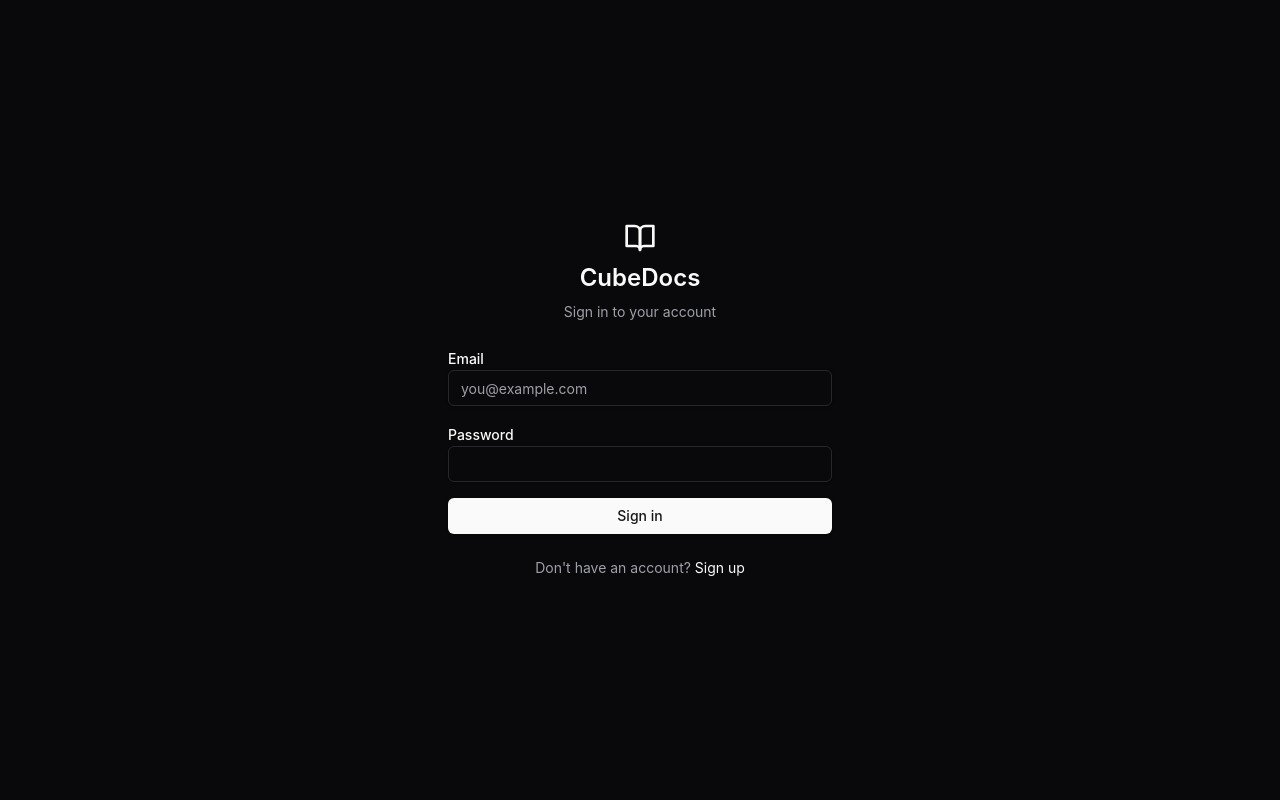
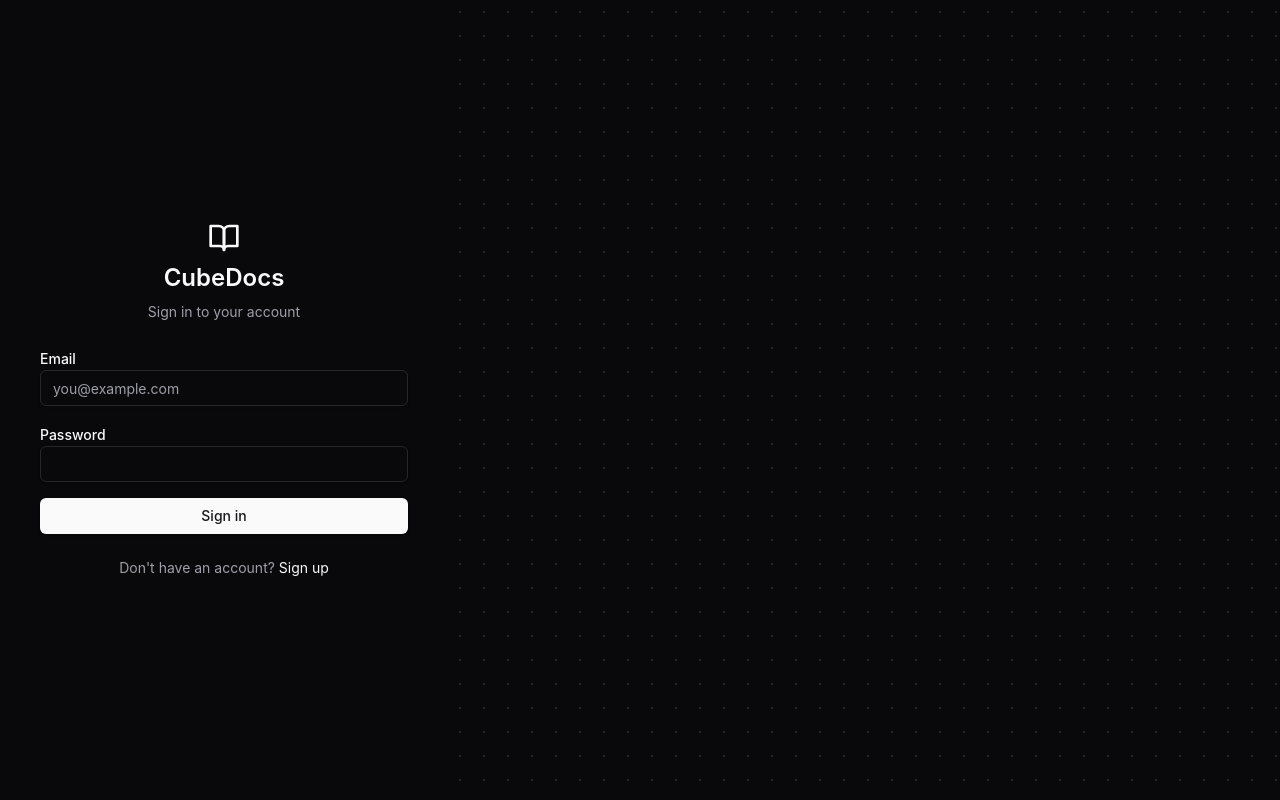
Before and after one commit to CubityFirst/cubedocs, a React (Vite) app in the folder packages/frontend/: page /login in a window 1280 px wide. Built offline with nearby package versions, Linux system fonts and the light colour scheme.

Commit message:
new register form

```diff
--- /dev/null
+++ b/packages/frontend/src/components/AuthForm.tsx
@@ -0,0 +1,63 @@
+import { BookOpen } from "lucide-react";
+import { Button } from "@/components/ui/button";
+
+interface AuthFormProps {
+  title: string;
+  subtitle: string;
+  submitLabel: string;
+  loading?: boolean;
+  error?: string | null;
+  onSubmit: (e: React.FormEvent) => void;
+  children: React.ReactNode;
+  footer: React.ReactNode;
+}
+
+export function AuthForm({
+  title,
+  subtitle,
+  submitLabel,
+  loading,
+  error,
+  onSubmit,
+  children,
+  footer,
+}: AuthFormProps) {
+  return (
+    <div className="flex min-h-screen">
+      <div className="flex w-full max-w-md flex-col items-center justify-center px-10">
+        <div className="w-full max-w-sm space-y-6">
+          <div className="flex flex-col items-center gap-2 text-center">
+            <BookOpen className="h-8 w-8 text-primary" />
+            <h1 className="text-2xl font-semibold">{title}</h1>
+            <p className="text-sm text-muted-foreground">{subtitle}</p>
+          </div>
+
+          {error && (
+            <p className="rounded-md bg-destructive/10 px-3 py-2 text-sm text-destructive">
+              {error}
+            </p>
+          )}
+
+          <form onSubmit={onSubmit} className="space-y-4">
+            {children}
+            <Button type="submit" className="w-full" disabled={loading}>
+              {loading ? `${submitLabel}…` : submitLabel}
+            </Button>
+          </form>
+
+          <p className="text-center text-sm text-muted-foreground">{footer}</p>
+        </div>
+      </div>
+
+      <div className="relative hidden flex-1 lg:block" aria-hidden="true">
+        <div
+          className="absolute inset-0"
+          style={{
+            backgroundImage: "radial-gradient(circle, var(--border) 1px, transparent 1px)",
+            backgroundSize: "24px 24px",
+          }}
+        />
+      </div>
+    </div>
+  );
+}
--- a/packages/frontend/src/pages/LoginPage.tsx
+++ b/packages/frontend/src/pages/LoginPage.tsx
@@ -1,37 +1,55 @@
 import { useState } from "react";
-import { Button } from "@/components/ui/button";
 import { Input } from "@/components/ui/input";
 import { Label } from "@/components/ui/label";
-import { BookOpen } from "lucide-react";
+import { AuthForm } from "@/components/AuthForm";
 
 export function LoginPage() {
   const [email, setEmail] = useState("");
   const [password, setPassword] = useState("");
+  const [error, setError] = useState<string | null>(null);
+  const [loading, setLoading] = useState(false);
 
   async function handleSubmit(e: React.FormEvent) {
     e.preventDefault();
+    setError(null);
+    setLoading(true);
+    try {
       const res = await fetch("/api/login", {
         method: "POST",
         headers: { "Content-Type": "application/json" },
         body: JSON.stringify({ email, password }),
       });
-    const json = await res.json();
-    if (json.ok) {
+      const json = await res.json() as { ok: boolean; data?: { token: string }; error?: string };
+      if (json.ok && json.data) {
         localStorage.setItem("token", json.data.token);
         window.location.href = "/dashboard";
+      } else {
+        setError("Invalid email or password.");
+      }
+    } catch {
+      setError("Could not connect to the server. Please try again.");
+    } finally {
+      setLoading(false);
     }
   }
 
   return (
-    <div className="flex min-h-screen items-center justify-center bg-background">
-      <div className="w-full max-w-sm space-y-6">
-        <div className="flex flex-col items-center gap-2 text-center">
-          <BookOpen className="h-8 w-8 text-primary" />
-          <h1 className="text-2xl font-semibold">CubeDocs</h1>
-          <p className="text-sm text-muted-foreground">Sign in to your account</p>
-        </div>
-
-        <form onSubmit={handleSubmit} className="space-y-4">
+    <AuthForm
+      title="CubeDocs"
+      subtitle="Sign in to your account"
+      submitLabel="Sign in"
+      loading={loading}
+      error={error}
+      onSubmit={handleSubmit}
+      footer={
+        <>
+          Don&apos;t have an account?{" "}
+          <a href="/register" className="text-primary underline-offset-4 hover:underline">
+            Sign up
+          </a>
+        </>
+      }
+    >
       <div className="space-y-2">
         <Label htmlFor="email">Email</Label>
         <Input
@@ -53,18 +71,6 @@ export function LoginPage() {
           required
         />
       </div>
-          <Button type="submit" className="w-full">
-            Sign in
-          </Button>
-        </form>
-
-        <p className="text-center text-sm text-muted-foreground">
-          Don&apos;t have an account?{" "}
-          <a href="/register" className="text-primary underline-offset-4 hover:underline">
-            Sign up
-          </a>
-        </p>
-      </div>
-    </div>
+    </AuthForm>
   );
 }
--- a/packages/frontend/src/pages/RegisterPage.tsx
+++ b/packages/frontend/src/pages/RegisterPage.tsx
@@ -1,8 +1,7 @@
 import { useState } from "react";
-import { Button } from "@/components/ui/button";
 import { Input } from "@/components/ui/input";
 import { Label } from "@/components/ui/label";
-import { BookOpen } from "lucide-react";
+import { AuthForm } from "@/components/AuthForm";
 
 export function RegisterPage() {
   const [name, setName] = useState("");
@@ -21,7 +20,7 @@ export function RegisterPage() {
         headers: { "Content-Type": "application/json" },
         body: JSON.stringify({ name, email, password }),
       });
-      const json = await res.json<{ ok: boolean; data?: { token: string }; error?: string }>();
+      const json = await res.json() as { ok: boolean; data?: { token: string }; error?: string };
       if (json.ok && json.data) {
         localStorage.setItem("token", json.data.token);
         window.location.href = "/dashboard";
@@ -36,23 +35,22 @@ export function RegisterPage() {
   }
 
   return (
-    <div className="flex min-h-screen">
-      {/* Left: form panel */}
-      <div className="flex w-full max-w-md flex-col items-center justify-center px-10">
-        <div className="w-full max-w-sm space-y-6">
-          <div className="flex flex-col items-center gap-2 text-center">
-            <BookOpen className="h-8 w-8 text-primary" />
-            <h1 className="text-2xl font-semibold">Create an account</h1>
-            <p className="text-sm text-muted-foreground">Get started with CubeDocs</p>
-          </div>
-
-          {error && (
-            <p className="rounded-md bg-destructive/10 px-3 py-2 text-sm text-destructive">
-              {error}
-            </p>
-          )}
-
-          <form onSubmit={handleSubmit} className="space-y-4">
+    <AuthForm
+      title="Create an account"
+      subtitle="Get started with CubeDocs"
+      submitLabel="Create account"
+      loading={loading}
+      error={error}
+      onSubmit={handleSubmit}
+      footer={
+        <>
+          Already have an account?{" "}
+          <a href="/login" className="text-primary underline-offset-4 hover:underline">
+            Sign in
+          </a>
+        </>
+      }
+    >
       <div className="space-y-2">
         <Label htmlFor="name">Name</Label>
         <Input
@@ -85,30 +83,6 @@ export function RegisterPage() {
           required
         />
       </div>
-            <Button type="submit" className="w-full" disabled={loading}>
-              {loading ? "Creating account…" : "Create account"}
-            </Button>
-          </form>
-
-          <p className="text-center text-sm text-muted-foreground">
-            Already have an account?{" "}
-            <a href="/login" className="text-primary underline-offset-4 hover:underline">
-              Sign in
-            </a>
-          </p>
-        </div>
-      </div>
-
-      {/* Right: dotted grid panel */}
-      <div className="relative hidden flex-1 lg:block" aria-hidden="true">
-        <div
-          className="absolute inset-0"
-          style={{
-            backgroundImage: "radial-gradient(circle, var(--border) 1px, transparent 1px)",
-            backgroundSize: "24px 24px",
-          }}
-        />
-      </div>
-    </div>
+    </AuthForm>
   );
 }
```
Lines whose indentation alone changed are shown as unchanged.
